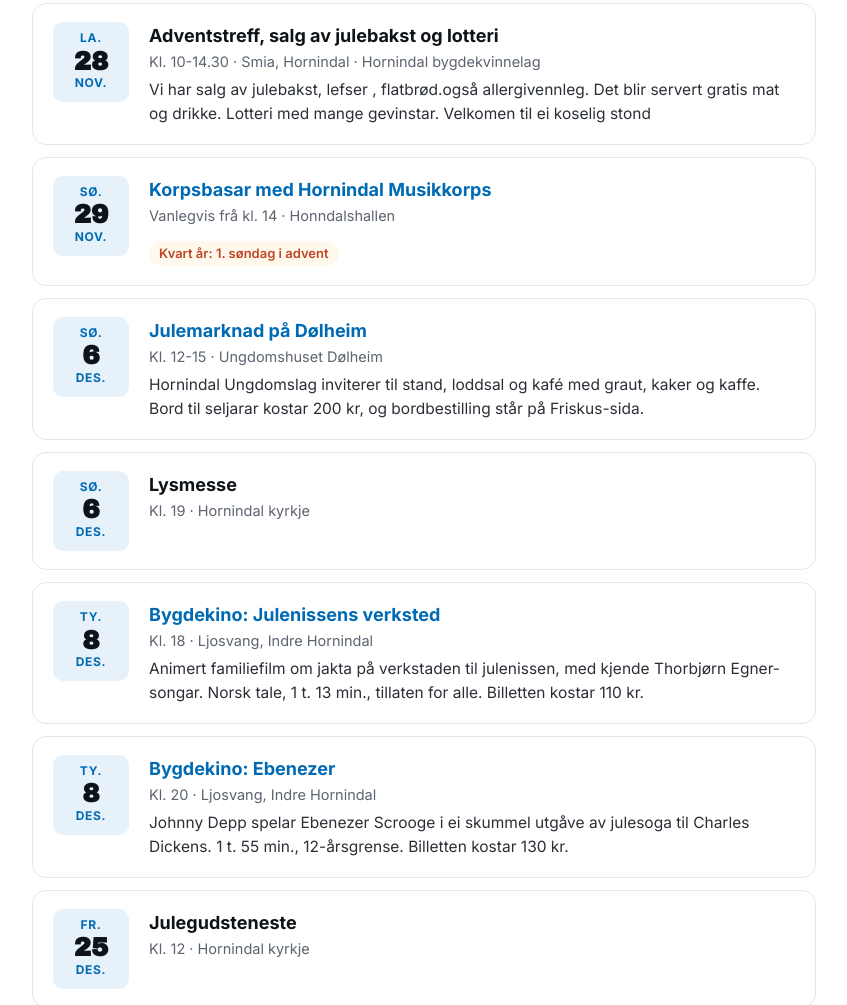
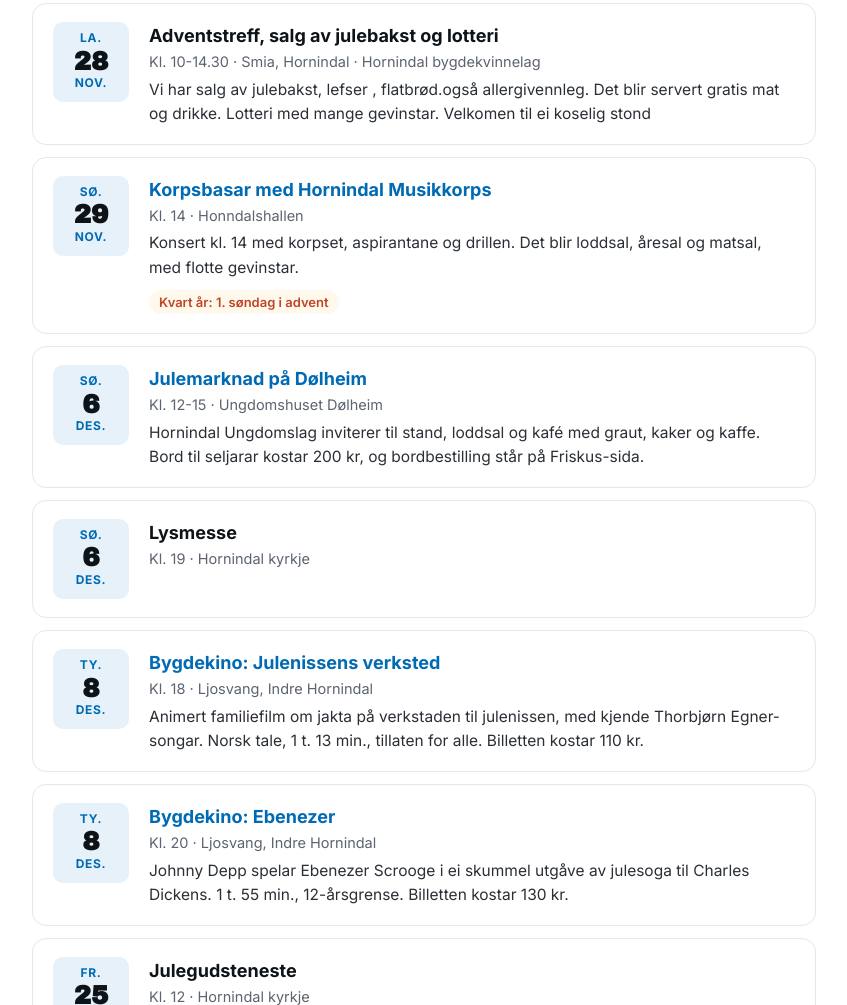
Before and after one commit to anderslo/hornindal514-utvikling, a plain HTML site: page kva-skjer.html in a window 1280 px wide. Shown: the part 2032-3037 px from the top of the page, without its empty margins (42-889 px from the left). Drawn offline with Linux system fonts and the light colour scheme.

Commit message:
Kva skjer: korpsbasaren 29.11 er stadfesta
Plakaten frå Hornindal Musikkorps 16.11: konsert kl. 14 med korpset,
aspirantane og drillen, loddsal, åresal og matsal. Lenkja går no til
innlegget, og «vanlegvis» er teke bort.

Co-Authored-By: Claude Opus 5.5 <noreply@anthropic.com>
Claude-Session: https://claude.ai/code/session_015BCjM3EeWdaYDTeJUiqrpz

```diff
--- a/kva-skjer.html
+++ b/kva-skjer.html
@@ -228,8 +228,9 @@
           <li data-slutt="2026-11-29">
             <time datetime="2026-11-29"><span>sø.</span><span class="agenda-dag">29</span><span>nov.</span></time>
             <div>
-              <h4><a href="https://www.facebook.com/people/Hornindal-musikkorps/100067968147082/" target="_blank" rel="noopener noreferrer">Korpsbasar med Hornindal Musikkorps</a></h4>
-              <p class="agenda-meta">Vanlegvis frå kl. 14 · Honndalshallen</p>
+              <h4><a href="https://www.facebook.com/100067968147082/posts/1470506428558281/" target="_blank" rel="noopener noreferrer">Korpsbasar med Hornindal Musikkorps</a></h4>
+              <p class="agenda-meta">Kl. 14 · Honndalshallen</p>
+              <p>Konsert kl. 14 med korpset, aspirantane og drillen. Det blir loddsal, åresal og matsal, med flotte gevinstar.</p>
               <p class="agenda-regel">Kvart år: 1. søndag i advent</p>
             </div>
           </li>
```
Also changed, not shown: 1 other file.
